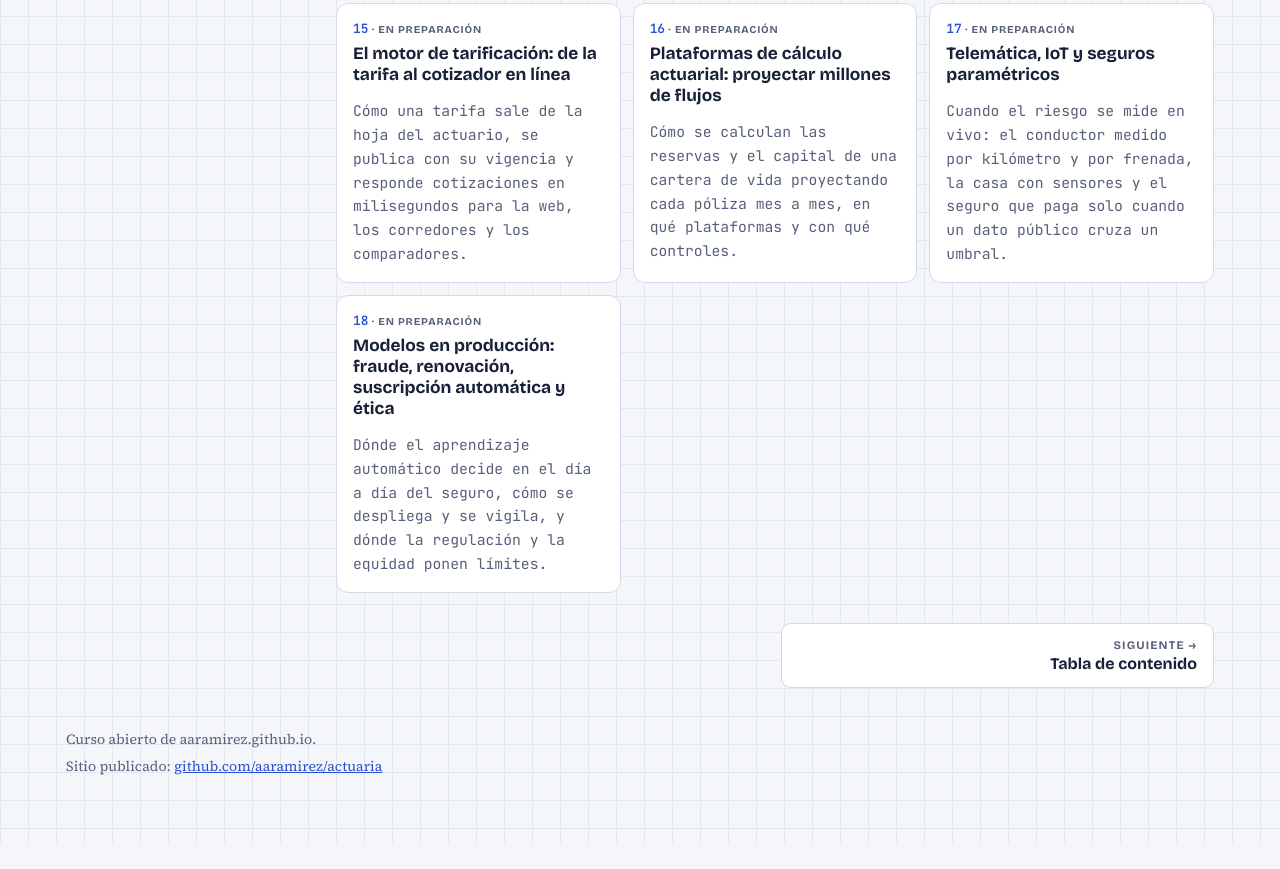
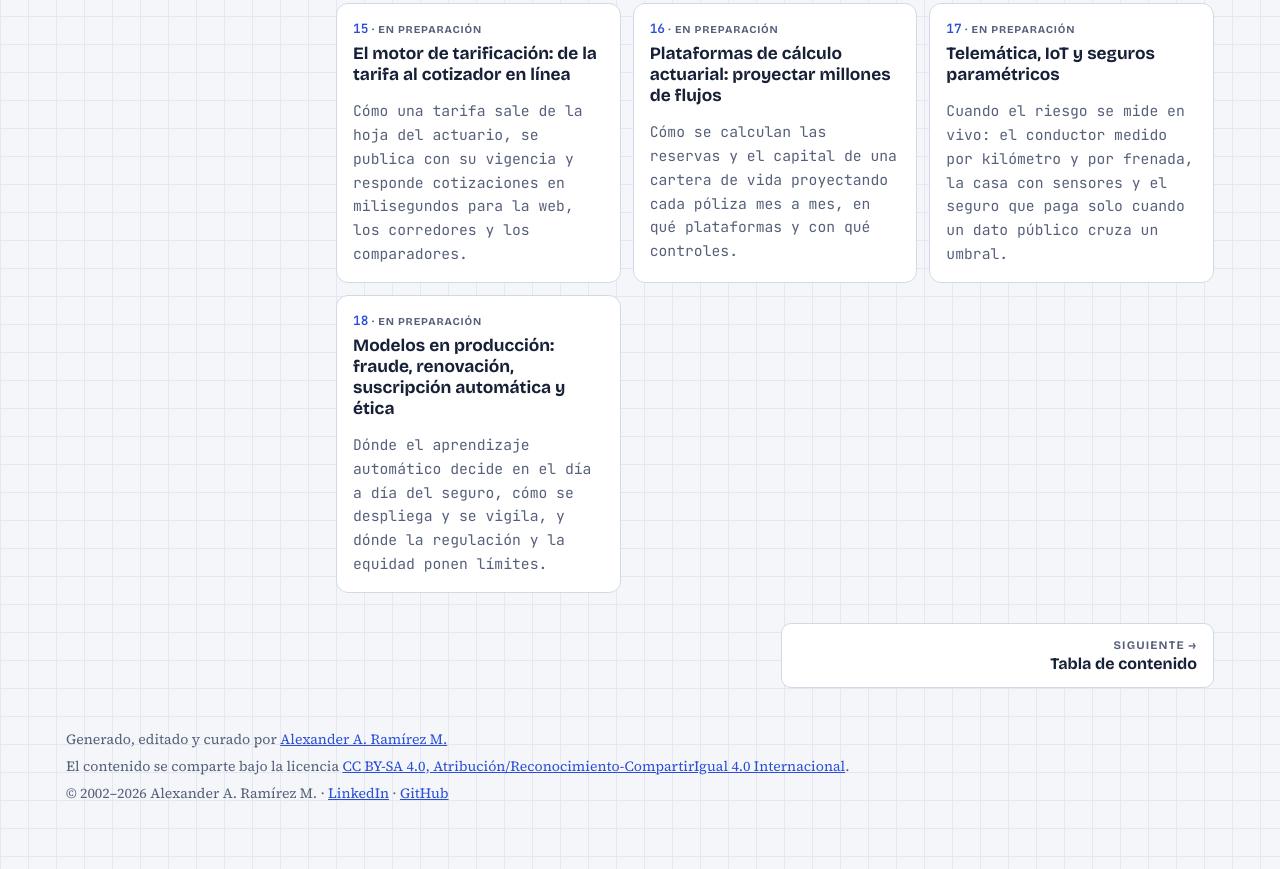
Before and after one commit to aaramirez/actuaria, a plain HTML site: page index.html in a window 1280 px wide. Shown: the part 3736-4605 px from the top of the page. Before the commit the page ends 4579 px from the top, so only its background shows below. Drawn offline with nearby package versions, Linux system fonts and the light colour scheme.

Commit message:
Pie común: autoría, licencia CC BY-SA 4.0 y año que se actualiza solo

```diff
--- a/index.html
+++ b/index.html
@@ -98,7 +98,7 @@ height="0" width="0" style="display:none;visibility:hidden"></iframe></noscript>
 <nav class="pager" id="pager" aria-label="Capítulo anterior y siguiente"></nav>
 </main>
 </div>
-<footer><span>Curso abierto de aaramirez.github.io.</span><span>Sitio publicado: <a href="https://github.com/aaramirez/actuaria" target="_blank" rel="noopener">github.com/aaramirez/actuaria</a></span></footer>
+<footer><span>Generado, editado y curado por <a href="https://www.linkedin.com/in/alexander-ramirez-morales/" target="_blank" rel="noopener">Alexander A. Ramírez M.</a></span><span>El contenido se comparte bajo la licencia <a href="https://creativecommons.org/licenses/by-sa/4.0/deed.es" target="_blank" rel="noopener">CC BY-SA 4.0, Atribución/Reconocimiento-CompartirIgual 4.0 Internacional</a>.</span><span>© 2002–<span data-anio>2026</span> Alexander A. Ramírez M. · <a href="https://www.linkedin.com/in/alexander-ramirez-morales/" target="_blank" rel="noopener">LinkedIn</a> · <a href="https://github.com/aaramirez" target="_blank" rel="noopener">GitHub</a></span><script>document.querySelectorAll('[data-anio]').forEach(function (e) { e.textContent = new Date().getFullYear(); });</script></footer>
 </div>
 <script src="assets/lab.js"></script>
 </body>
```
Also changed, not shown: temario.html (+1 -1 lines).
